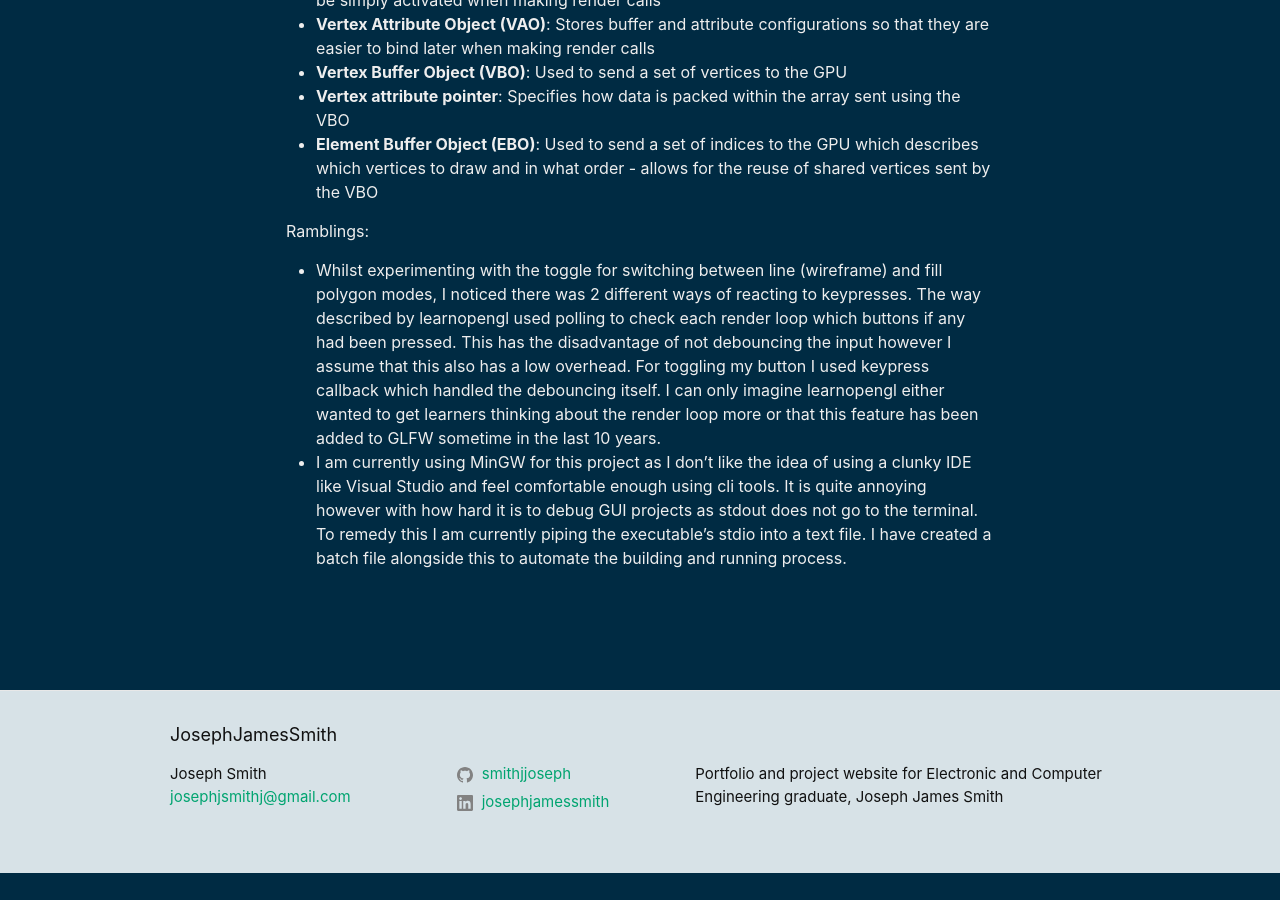
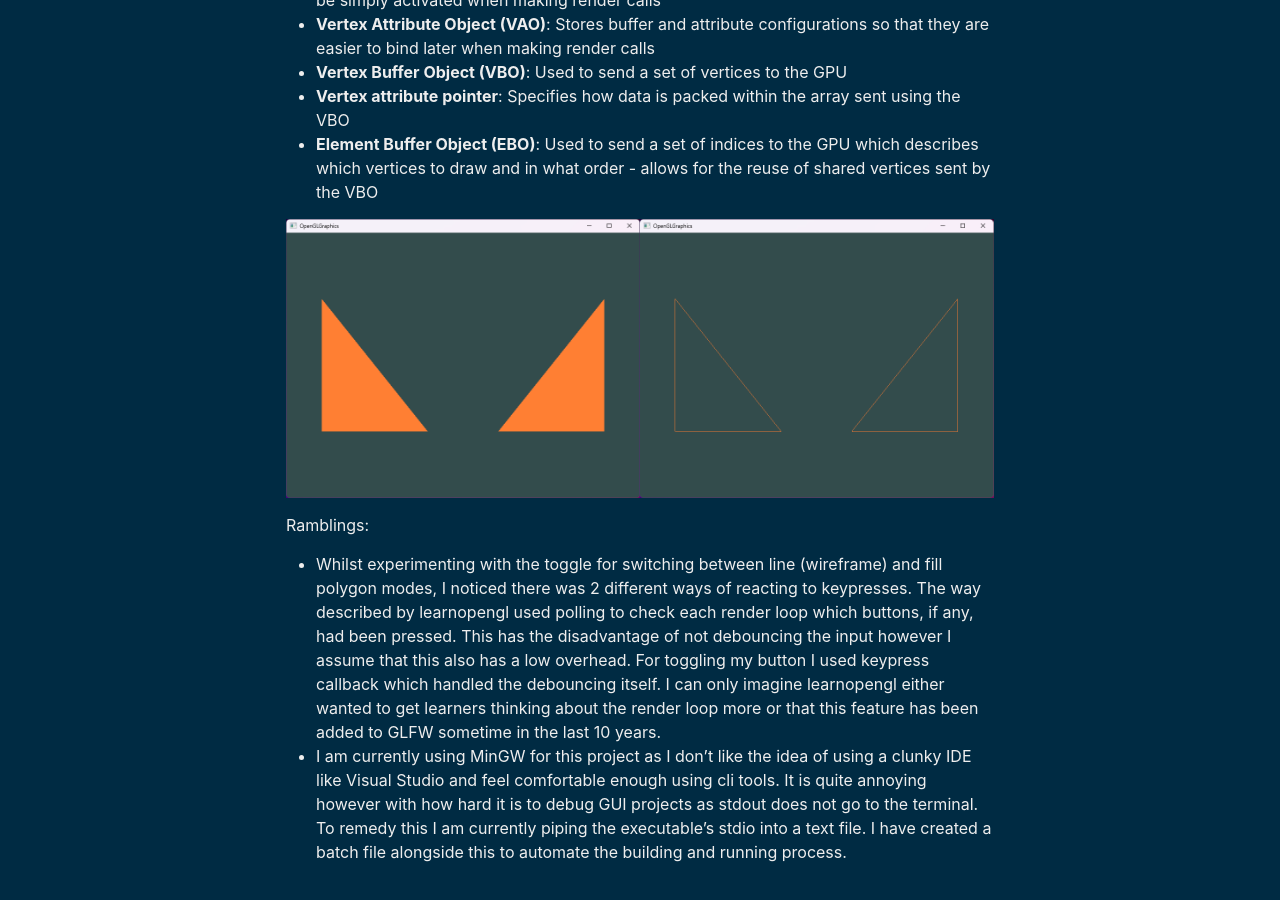
Before and after one commit to smithjjoseph/smithjjoseph.github.io, a Jekyll site: the page built from _posts/2025-01-10-opengl-graphics.md, in a window 1280 px wide and 900 px high, scrolled down 2269 px. Built offline with Jekyll 4.4.1, drawn with Linux system fonts in a browser that asks for light colours; before the commit the page ends 3142 px from its top, so only the background shows below that.

Commit message:
Include app image

```diff
--- a/_posts/2025-01-10-opengl-graphics.md
+++ b/_posts/2025-01-10-opengl-graphics.md
@@ -78,6 +78,8 @@ The OpenGL elements contained in this program are:
 - **Vertex attribute pointer**: Specifies how data is packed within the array sent using the VBO
 - **Element Buffer Object (EBO)**: Used to send a set of indices to the GPU which describes which vertices to draw and in what order - allows for the reuse of shared vertices sent by the VBO
 
+![Image of both states of application]({{site.baseurl}}/assets/images/posts/{{page.title}}/triangles.png)
+
 Ramblings:
-- Whilst experimenting with the toggle for switching between line (wireframe) and fill polygon modes, I noticed there was 2 different ways of reacting to keypresses. The way described by learnopengl used polling to check each render loop which buttons if any had been pressed. This has the disadvantage of not debouncing the input however I assume that this also has a low overhead. For toggling my button I used keypress callback which handled the debouncing itself. I can only imagine learnopengl either wanted to get learners thinking about the render loop more or that this feature has been added to GLFW sometime in the last 10 years.
+- Whilst experimenting with the toggle for switching between line (wireframe) and fill polygon modes, I noticed there was 2 different ways of reacting to keypresses. The way described by learnopengl used polling to check each render loop which buttons, if any, had been pressed. This has the disadvantage of not debouncing the input however I assume that this also has a low overhead. For toggling my button I used keypress callback which handled the debouncing itself. I can only imagine learnopengl either wanted to get learners thinking about the render loop more or that this feature has been added to GLFW sometime in the last 10 years.
 - I am currently using MinGW for this project as I don't like the idea of using a clunky IDE like Visual Studio and feel comfortable enough using cli tools. It is quite annoying however with how hard it is to debug GUI projects as stdout does not go to the terminal. To remedy this I am currently piping the executable's stdio into a text file. I have created a batch file alongside this to automate the building and running process.
```
Also changed, not shown: assets/images/posts/OpenGL-Graphics/triangles.png (added).
